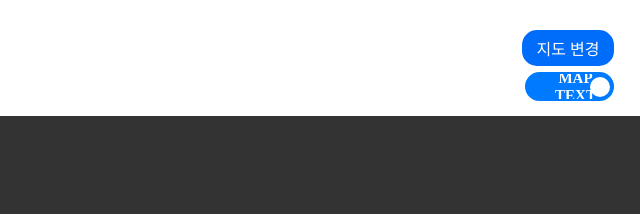
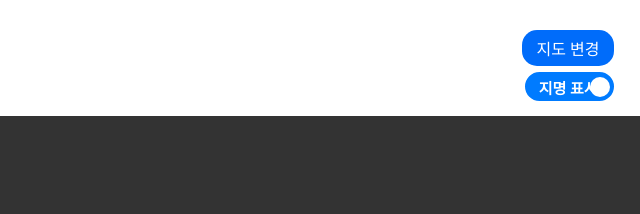
Before and after one commit to vuski/elemstudent, a website: page src/index.html in a window 1280 px wide. Shown: the part 564-778 px from the top of the page, 640-1280 px from the left. Drawn offline with Linux system fonts and the light colour scheme; files that its build step writes are made by us from their sources; files whose address does not match are found by name; a web font is replaced by a local one.

Commit message:
지명표시

```diff
--- a/src/index.html
+++ b/src/index.html
@@ -51,8 +51,8 @@
     <button class="toggleMap">지도 변경</button>
     <div class="showDiff">
       <button type="button" class="example-switchbox is-pressed" data-toggle-class="is-pressed" id="switchbox_showDiff" aria-pressed="true" title="Toggle this box">
-        <span class="example-switchbox-yes">Map Text</span>
-        <span class="example-switchbox-no">Map Text</span>
+        <span class="example-switchbox-yes">지명 표시</span>
+        <span class="example-switchbox-no">지명 표시</span>
         <span class="sr-only">Toggle</span>
       </button>
     </div>
```
Also changed, not shown: docs/index.html (+2 -2 lines).
